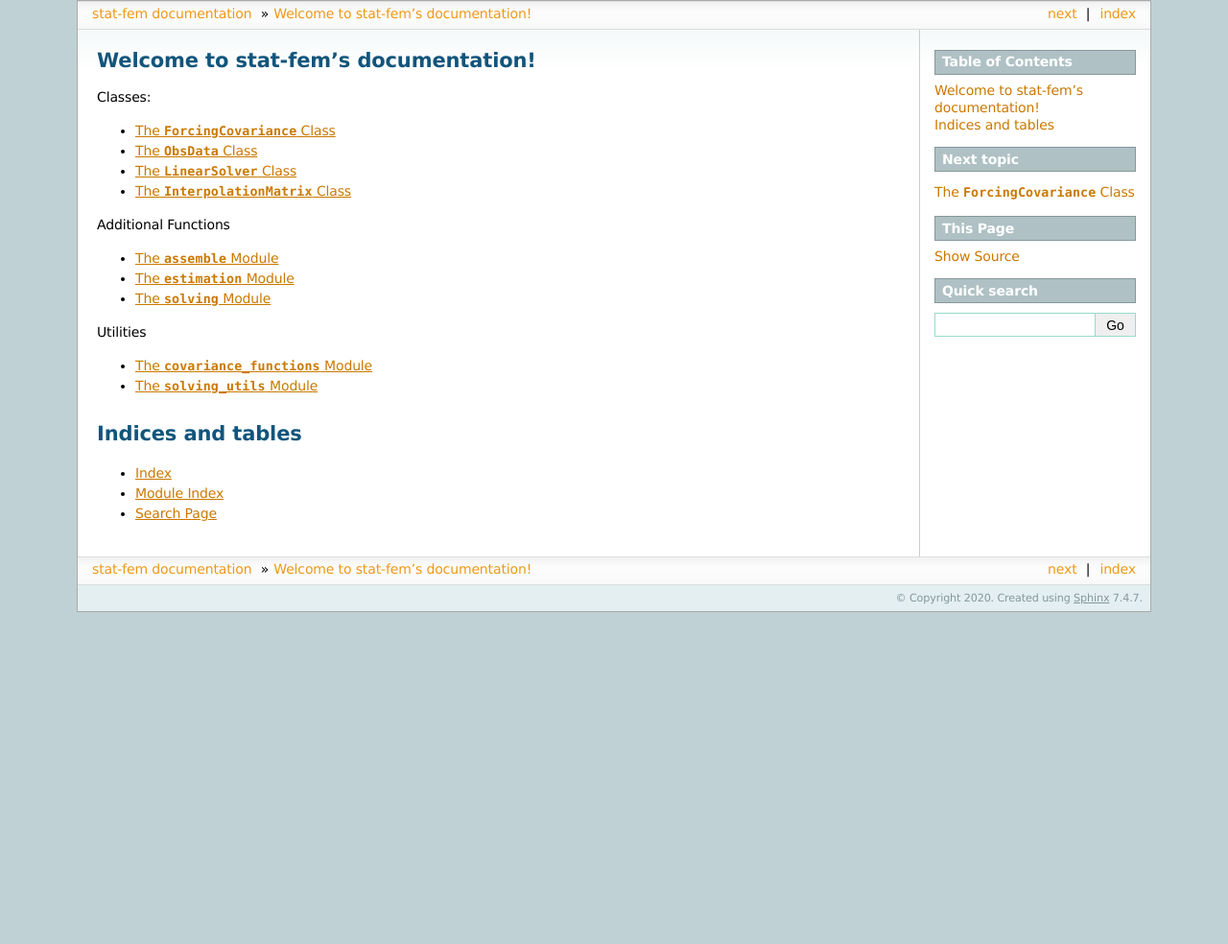
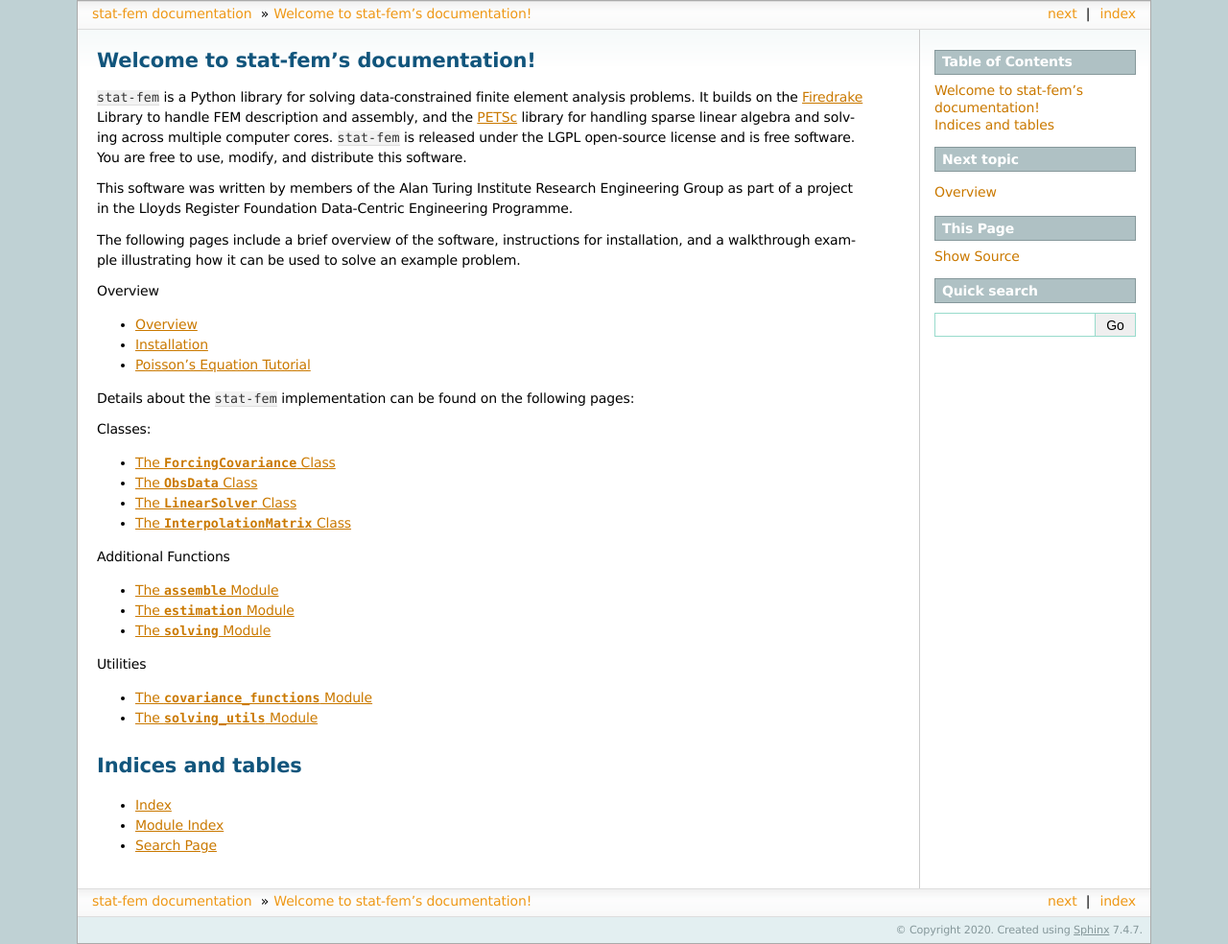
Before and after one commit to alan-turing-institute/stat-fem, a Sphinx documentation site: the page built from docs/index.rst, in a window 1280 px wide. Shown: the whole page at 96% size. Built offline with Sphinx 7.4.7, drawn with Linux system fonts in a browser that asks for light colours; the version number could not be read and is left out; before the commit the page ends 900 px from its top, so only the background shows below that.

Commit message:
reworked docs and added installation page, started on overview and tutorial

```diff
--- a/docs/LinearSolver.rst
+++ b/docs/implementation/ForcingCovariance.rst
@@ -1,11 +1,11 @@
-.. _LinearSolver:
+.. _ForcingCovariance:
 
 **********************************
-The ``LinearSolver`` Class
+The ``ForcingCovariance`` Class
 **********************************
 
 
-.. autoclass:: stat_fem.LinearSolver.LinearSolver
+.. autoclass:: stat_fem.ForcingCovariance
     :members:
 
     .. automethod:: __init__
--- a/docs/ObsData.rst
+++ b/docs/implementation/LinearSolver.rst
@@ -1,11 +1,11 @@
-.. _ObsData:
+.. _LinearSolver:
 
 **********************************
-The ``ObsData`` Class
+The ``LinearSolver`` Class
 **********************************
 
 
-.. autoclass:: stat_fem.ObsData.ObsData
+.. autoclass:: stat_fem.LinearSolver
     :members:
 
     .. automethod:: __init__
--- a/docs/ForcingCovariance.rst
+++ b/docs/implementation/ObsData.rst
@@ -1,11 +1,11 @@
-.. _ForcingCovariance:
+.. _ObsData:
 
 **********************************
-The ``ForcingCovariance`` Class
+The ``ObsData`` Class
 **********************************
 
 
-.. autoclass:: stat_fem.ForcingCovariance.ForcingCovariance
+.. autoclass:: stat_fem.ObsData
     :members:
 
     .. automethod:: __init__
--- a/docs/index.rst
+++ b/docs/index.rst
@@ -6,30 +6,58 @@
 Welcome to stat-fem's documentation!
 ====================================
 
+``stat-fem`` is a Python library for solving data-constrained finite
+element analysis problems. It builds on the
+`Firedrake <https://www.firedrakeproject.org>`_
+Library to handle FEM description and assembly, and the
+`PETSc <https://www.mcs.anl.gov/petsc/>`_ library for handling sparse
+linear algebra and solving across multiple computer cores. ``stat-fem``
+is released under the LGPL open-source license and is free software.
+You are free to use, modify, and distribute this software.
+
+This software was written by members of the Alan Turing Institute
+Research Engineering Group as part of a project in the Lloyds
+Register Foundation Data-Centric Engineering Programme.
+
+The following pages include a brief overview of the software,
+instructions for installation, and a walkthrough example illustrating
+how it can be used to solve an example problem.
+
+.. toctree::
+   :maxdepth: 1
+   :caption: Overview
+
+   intro/overview
+   intro/installation
+   intro/tutorial
+
+Details about the ``stat-fem`` implementation can be found on the
+following pages:
+
 .. toctree::
    :maxdepth: 2
    :caption: Classes:
 
-   ForcingCovariance
-   ObsData
-   LinearSolver
-   InterpolationMatrix
+   implementation/ForcingCovariance
+   implementation/ObsData
+   implementation/LinearSolver
+   implementation/InterpolationMatrix
 
 .. toctree::
    :maxdepth: 1
    :caption: Additional Functions
 
-   assemble
-   estimation
-   solving
+   implementation/assemble
+   implementation/estimation
+   implementation/solving
 
 
 .. toctree::
    :maxdepth: 1
    :caption: Utilities
 
-   covariance_functions
-   solving_utils
+   implementation/covariance_functions
+   implementation/solving_utils
 
 
 Indices and tables
```
Also changed, not shown: docs/intro/installation.rst (added, +155 -0 lines), docs/intro/overview.rst (added, +32 -0 lines), docs/intro/tutorial.rst (added, +19 -0 lines), docs/implementation/InterpolationMatrix.rst (renamed from docs/InterpolationMatrix.rst), docs/implementation/assemble.rst (renamed from docs/assemble.rst), docs/implementation/covariance_functions.rst (renamed from docs/covariance_functions.rst), docs/implementation/estimation.rst (renamed from docs/estimation.rst), docs/implementation/solving.rst (renamed from docs/solving.rst), docs/implementation/solving_utils.rst (renamed from docs/solving_utils.rst).
